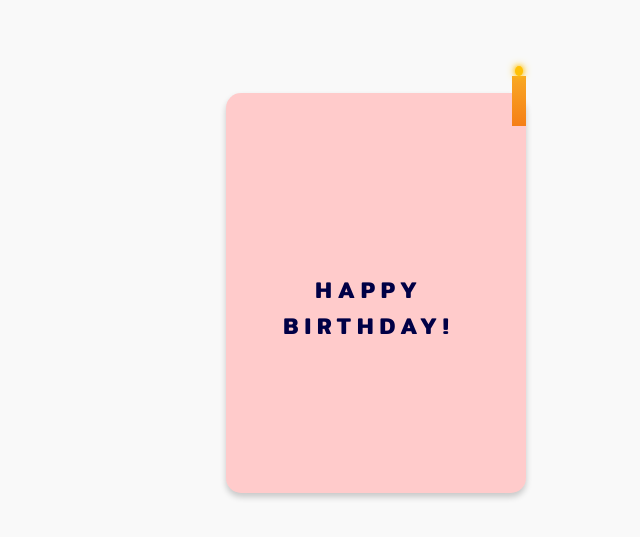
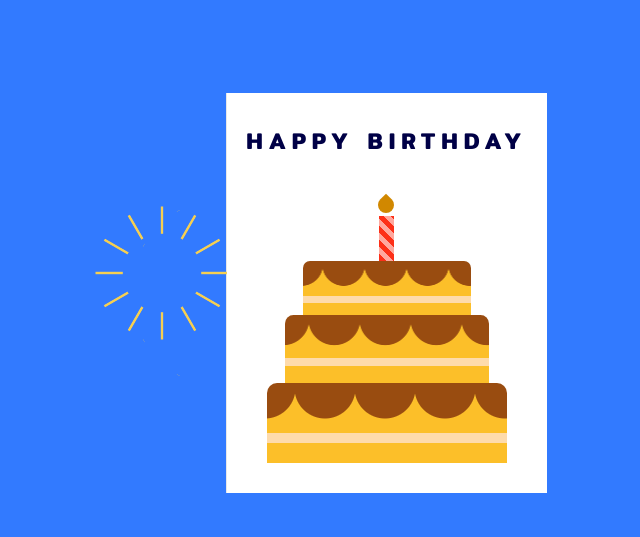
Before and after one commit to Korawit14/Happy, a plain HTML site: page index1.html in a window 1280 px wide. Shown: the part 107-644 px from the top of the page, without its empty margins (414-1054 px from the left). Drawn offline with Linux system fonts and the light colour scheme.

Commit message:
Update index1.html

```diff
--- a/index1.html
+++ b/index1.html
@@ -4,129 +4,77 @@
     <meta name="viewport" content="width=device-width, initial-scale=1.0" />
     <title>Birthday Card</title>
     <!-- Google Font-->
-    <link href="https://fonts.googleapis.com/css2?family=Poppins&display=swap" rel="stylesheet" />
+    <link
+      href="https://fonts.googleapis.com/css2?family=Poppins&display=swap"
+      rel="stylesheet"
+    />
+    <!-- Stylesheet -->
+    <link rel="stylesheet" href="style1.css" />
     <link rel="preconnect" href="https://fonts.googleapis.com">
     <link rel="preconnect" href="https://fonts.gstatic.com" crossorigin>
     <link href="https://fonts.googleapis.com/css2?family=Mitr:wght@600;700&display=swap" rel="stylesheet">
-    <!-- Stylesheet -->
-    <link rel="stylesheet" href="style1.css" />
-    <style>
-      body {
-        background-color: #f9f9f9;
-        display: flex;
-        justify-content: center;
-        align-items: center;
-        height: 100vh;
-        margin: 0;
-      }
-
-      .card {
-        width: 300px;
-        height: 400px;
-        perspective: 1000px;
-        cursor: pointer;
-      }
-
-      .outside {
-        position: relative;
-        width: 100%;
-        height: 100%;
-        transition: transform 1s;
-        transform-style: preserve-3d;
-      }
-
-      .front, .back {
-        position: absolute;
-        width: 100%;
-        height: 100%;
-        backface-visibility: hidden;
-        display: flex;
-        justify-content: center;
-        align-items: center;
-        border-radius: 15px;
-        box-shadow: 0px 4px 6px rgba(0, 0, 0, 0.2);
-      }
-
-      .front {
-        background-color: #ffcbcb;
-        font-family: 'Mitr', sans-serif;
-        font-size: 20px;
-        color: #333;
-        text-align: center;
-      }
-
-      .back {
-        background-color: #fff;
-        transform: rotateY(180deg);
-        text-align: center;
-        padding: 20px;
-        font-family: 'Mitr', sans-serif;
-        font-size: 18px;
-        color: #333;
-        line-height: 1.5;
-      }
-
-      .candle {
-        width: 15px;
-        height: 50px;
-        background: linear-gradient(to bottom, #f9a825, #f57f17);
-        margin: 20px auto 0;
-        position: relative;
-      }
-
-      .candle:before {
-        content: '';
-        position: absolute;
-        top: -10px;
-        left: 50%;
-        transform: translateX(-50%);
-        width: 8px;
-        height: 10px;
-        background: #ffc107;
-        border-radius: 50%;
-        box-shadow: 0 0 5px #ffc107, 0 0 10px #ffc107;
-      }
-
-      .inside {
-        background: linear-gradient(to right, #e7e7e7, #ffffff 30%);
-        line-height: 1.8;
-        text-align: center;
-        padding: 15px;
-        font-size: 16px;
-      }
-    </style>
   </head>
   <body>
-    <div class="card" id="birthdayCard">
+    <div class="card">
       <div class="outside">
         <div class="front">
-          <p>Happy Birthday!</p>
-          <div class="candle"></div>
+          <p>Happy Birthday</p>
+          <div class="cake">
+            <div class="top-layer"></div>
+            <div class="middle-layer"></div>
+            <div class="bottom-layer"></div>
+            <div class="candle"></div>
+          </div>
         </div>
-        <div class="back">
-          <p>สุขสันต์วันเกิดนะครับแม่ตุ๊ก 🎉</p>
-          <p>ขอให้มีสุขภาพแข็งแรงและมีความสุขทุกวัน!</p>
-        </div>
+        <div class="back"></div>
       </div>
-    </div>
+      <div class="inside">
+        <p>สุขสันต์วันเกิดนะครับแม่ตุ๊ก วันเกิดปีนี้ขอให้แม่ตุ๊กมีความสุขมาก ๆ สุขภาพร่างกายแข็งแรง กินข้าวให้อิ่ม นอนให้หลับ พักผ่อนให้เพียงพอ ไม่มีเรื่องที่ทุกข์ใจ ไม่เครียดกับงาน ขอให้แม่ตุ๊กพบเจอแต่สิ่งที่ดี ๆ อยู่กับแซมไปนาน ๆ นะครับ</p>
+        <img class="img" src="./Untitled design (1).png" alt="">
+      </div>
+      <div class="firework" id="firework1">
+        <div class="explosion"></div>
+        <div class="explosion"></div>
+        <div class="explosion"></div>
+        <div class="explosion"></div>
+        <div class="explosion"></div>
+        <div class="explosion"></div>
+        <div class="explosion"></div>
+        <div class="explosion"></div>
+        <div class="explosion"></div>
+        <div class="explosion"></div>
+        <div class="explosion"></div>
+        <div class="explosion"></div>
+      </div>
+      <div class="firework" id="firework2">
+        <div class="explosion"></div>
+        <div class="explosion"></div>
+        <div class="explosion"></div>
+        <div class="explosion"></div>
+        <div class="explosion"></div>
+        <div class="explosion"></div>
+        <div class="explosion"></div>
+        <div class="explosion"></div>
+        <div class="explosion"></div>
+        <div class="explosion"></div>
+        <div class="explosion"></div>
+        <div class="explosion"></div>
+      </div>
+      <div class="firework" id="firework3">
+        <div class="explosion"></div>
+        <div class="explosion"></div>
+        <div class="explosion"></div>
+        <div class="explosion"></div>
+        <div class="explosion"></div>
+        <div class="explosion"></div>
+        <div class="explosion"></div>
+        <div class="explosion"></div>
+        <div class="explosion"></div>
+        <div class="explosion"></div>
+        <div class="explosion"></div>
+        <div class="explosion"></div>
+      </div>
 
-    <script>
-      const card = document.getElementById("birthdayCard");
-      const outside = card.querySelector(".outside");
 
-      // Toggle card flip on click or touch
-      card.addEventListener("click", () => {
-        outside.style.transform = outside.style.transform === "rotateY(180deg)"
-          ? "rotateY(0deg)"
-          : "rotateY(180deg)";
-      });
 
-      // Optional: Support touch events for mobile devices
-      card.addEventListener("touchstart", () => {
-        outside.style.transform = outside.style.transform === "rotateY(180deg)"
-          ? "rotateY(0deg)"
-          : "rotateY(180deg)";
-      });
-    </script>
   </body>
-</html>
```
